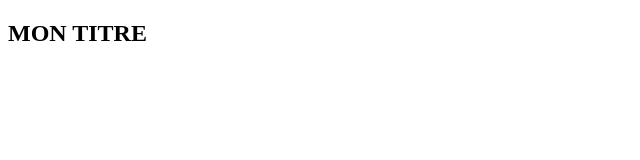
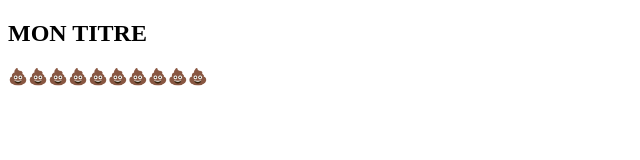
Before and after one commit to Manueitsmy/testGit, a plain HTML site: page index.html in a window 1280 px wide. Shown: the whole page, without its empty margins (0-640 px from the left). Drawn offline with Linux system fonts and the light colour scheme.

Commit message:
ajout de caca

```diff
--- a/index.html
+++ b/index.html
@@ -1,11 +1,15 @@
 <!DOCTYPE html>
 <html lang="en">
+
 <head>
     <meta charset="UTF-8">
     <meta name="viewport" content="width=device-width, initial-scale=1.0">
     <title>Document</title>
 </head>
+
 <body>
     <h2>MON TITRE</h2>
+    <p>💩💩💩💩💩💩💩💩💩💩</p>
 </body>
+
 </html>
```
